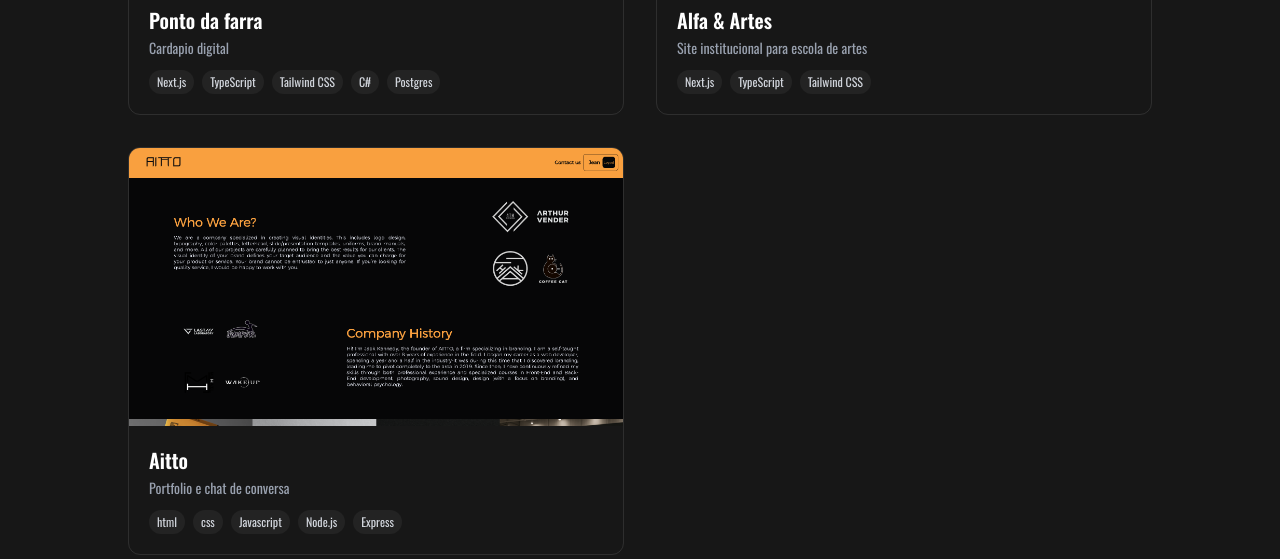
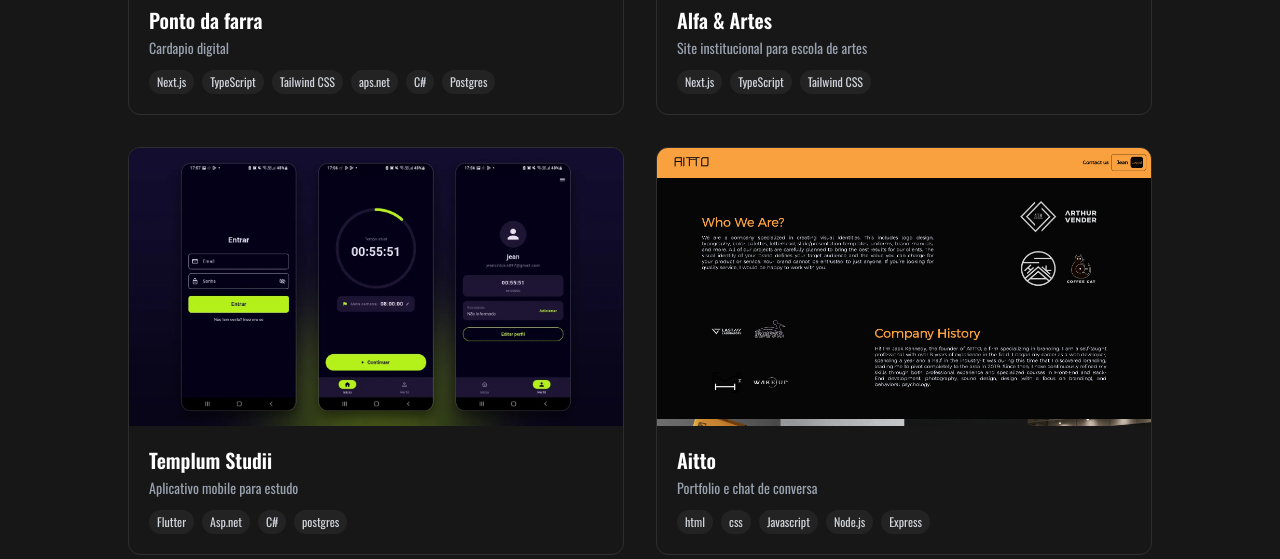
Before and after one commit to jean-D-alves/my-portfolio, a Next.js app: page /projects in a window 1280 px wide. Shown: the part 393-952 px from the top of the page. Built offline with nearby package versions, Linux system fonts and the light colour scheme; no server answers; a web font is replaced by a local one.

Commit message:
Add project templumstuddi

```diff
--- a/src/data/projects.ts
+++ b/src/data/projects.ts
@@ -17,7 +17,7 @@ export const projects: Project[] = [
     description: "Cardapio digital",
     longDescription:
       "O Site funciona tanto como um cardapio quanto para compras, sendo possivel enviar o pedido de compra",
-    stack: ["Next.js", "TypeScript", "Tailwind CSS", "C#", "Postgres"],
+    stack: ["Next.js", "TypeScript", "Tailwind CSS","aps.net", "C#", "Postgres"],
     image: "/projects/pontodafarra.png",
     link: "https://ponto-da-farra.vercel.app",
   },
@@ -30,6 +30,16 @@ export const projects: Project[] = [
     stack: ["Next.js", "TypeScript", "Tailwind CSS"],
     image: "/projects/alfaartes.png",
     link: "https://alfa-artes.vercel.app",
+  },
+  {
+    slug: "Templum-Studii",
+    title: "Templum Studii",
+    description: "Aplicativo mobile para estudo",
+    longDescription:
+      "O aplicativo foi desenvolvido com o objetivo de determinar horas semanais de estudo, como um desafio a si mesmo",
+    stack: ["Flutter", "Asp.net", "C#", "postgres"],
+    image: "/projects/templumstudii.png",
+    link: "https://github.com/jean-D-alves/TemplumStudii/releases",
   },
   {
     slug: "Aitto-branding",
```
Also changed, not shown: public/projects/templumstudii.png (added).
